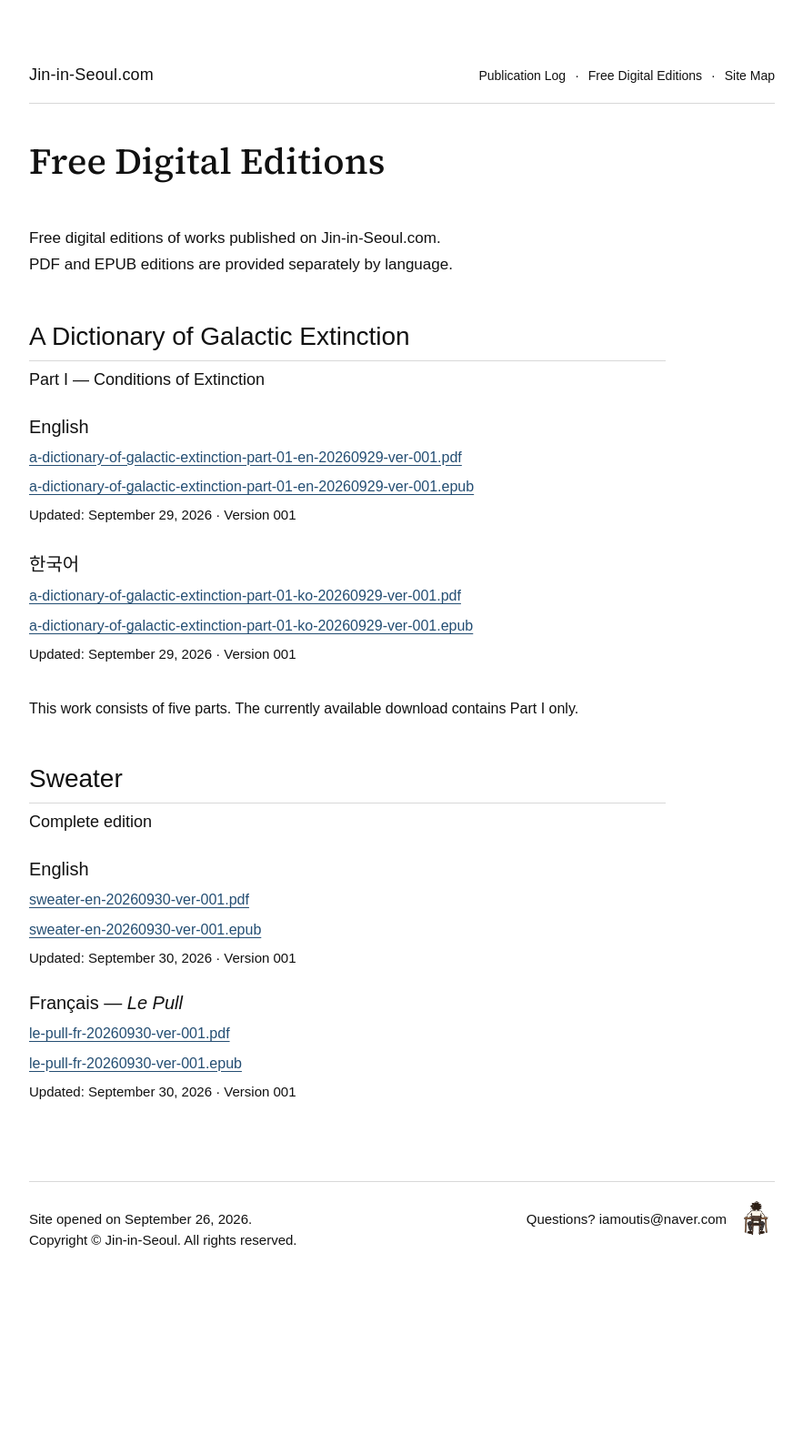
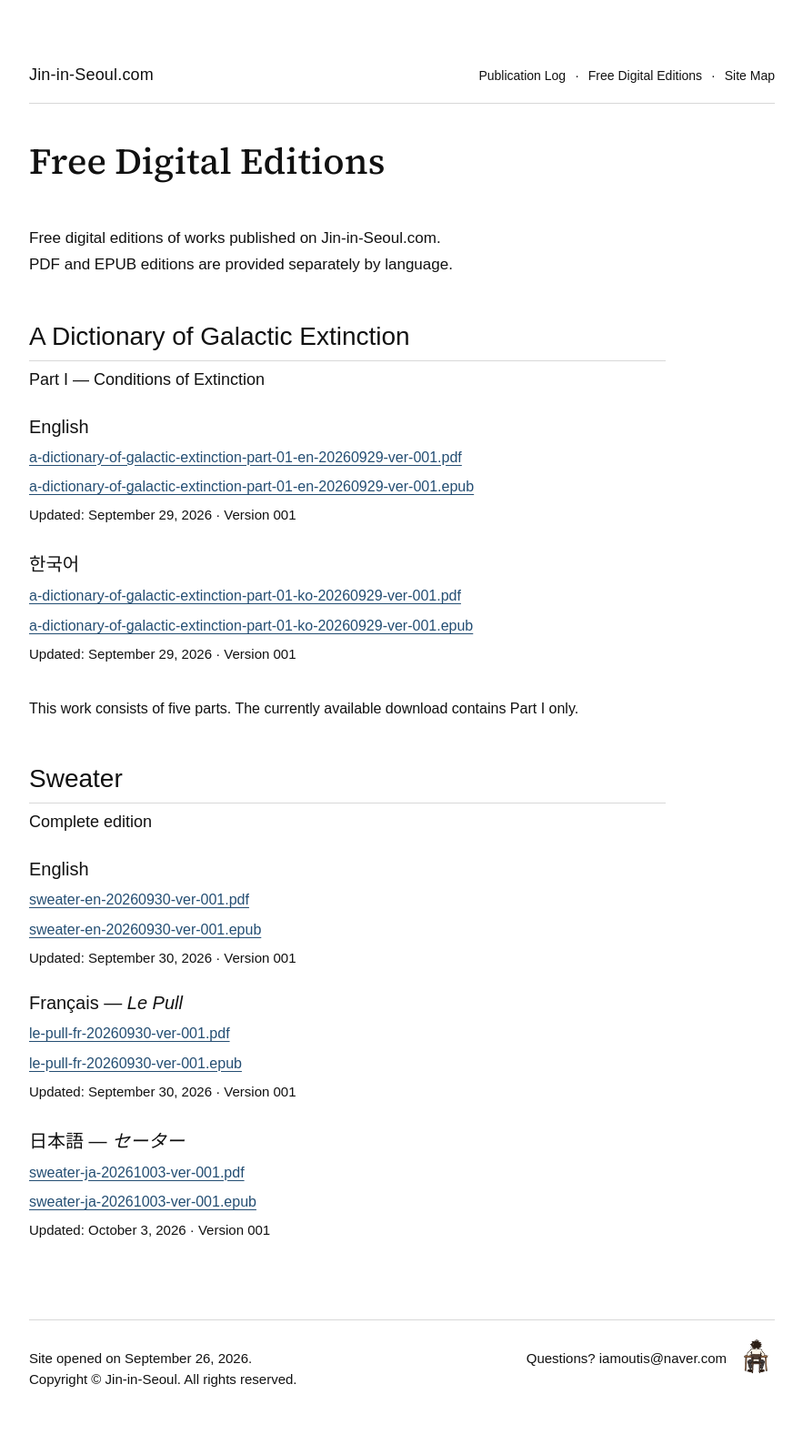
Before and after one commit to Jin-in-Seoul/Jin-in-Seoul, a Jekyll site: the page built from downloads/index.html, in a window 1280 px wide. Shown: the whole page at 91% size, without its empty margins (198-1081 px from the left). Built offline with Jekyll 4.4.1, drawn with Linux system fonts in a browser that asks for light colours; before the commit the page ends 1435 px from its top, so only the background shows below that.

Commit message:
Add Japanese Sweater PDF and EPUB downloads

```diff
--- a/downloads/index.html
+++ b/downloads/index.html
@@ -90,6 +90,15 @@
           </ul>
           <p class="download-meta">Updated: September 30, 2026 · Version 001</p>
         </section>
+
+        <section class="download-language" lang="ja">
+          <h3>日本語 — <em>セーター</em></h3>
+          <ul class="download-files">
+            <li><a download data-download-track data-work="sweater" data-language="ja" data-format="pdf" data-version="001" href="/assets/downloads/sweater/ja/sweater-ja-20261003-ver-001.pdf">sweater-ja-20261003-ver-001.pdf</a></li>
+            <li><a download data-download-track data-work="sweater" data-language="ja" data-format="epub" data-version="001" href="/assets/downloads/sweater/ja/sweater-ja-20261003-ver-001.epub">sweater-ja-20261003-ver-001.epub</a></li>
+          </ul>
+          <p class="download-meta">Updated: October 3, 2026 · Version 001</p>
+        </section>
       </section>
     </div>
 
```
Also changed, not shown: 2 other files.
